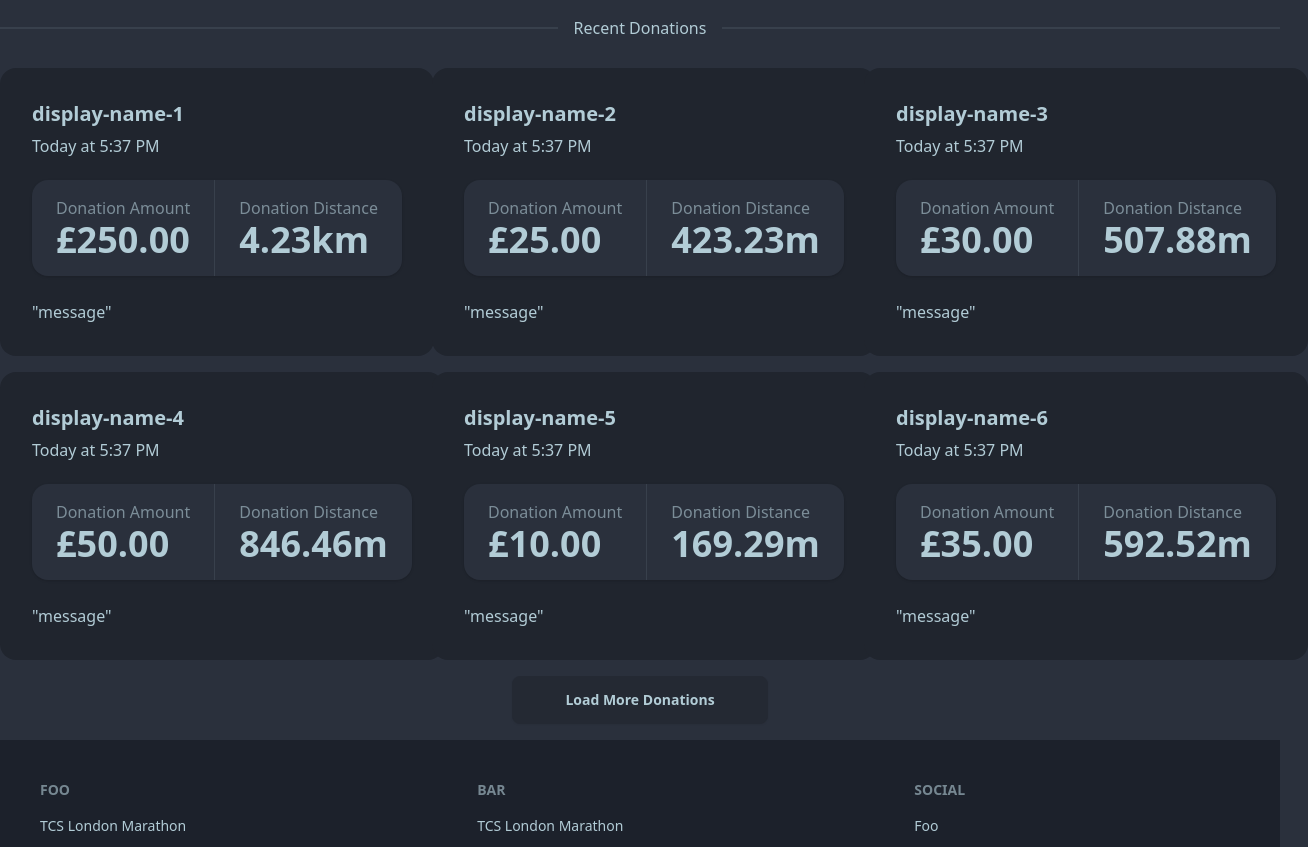
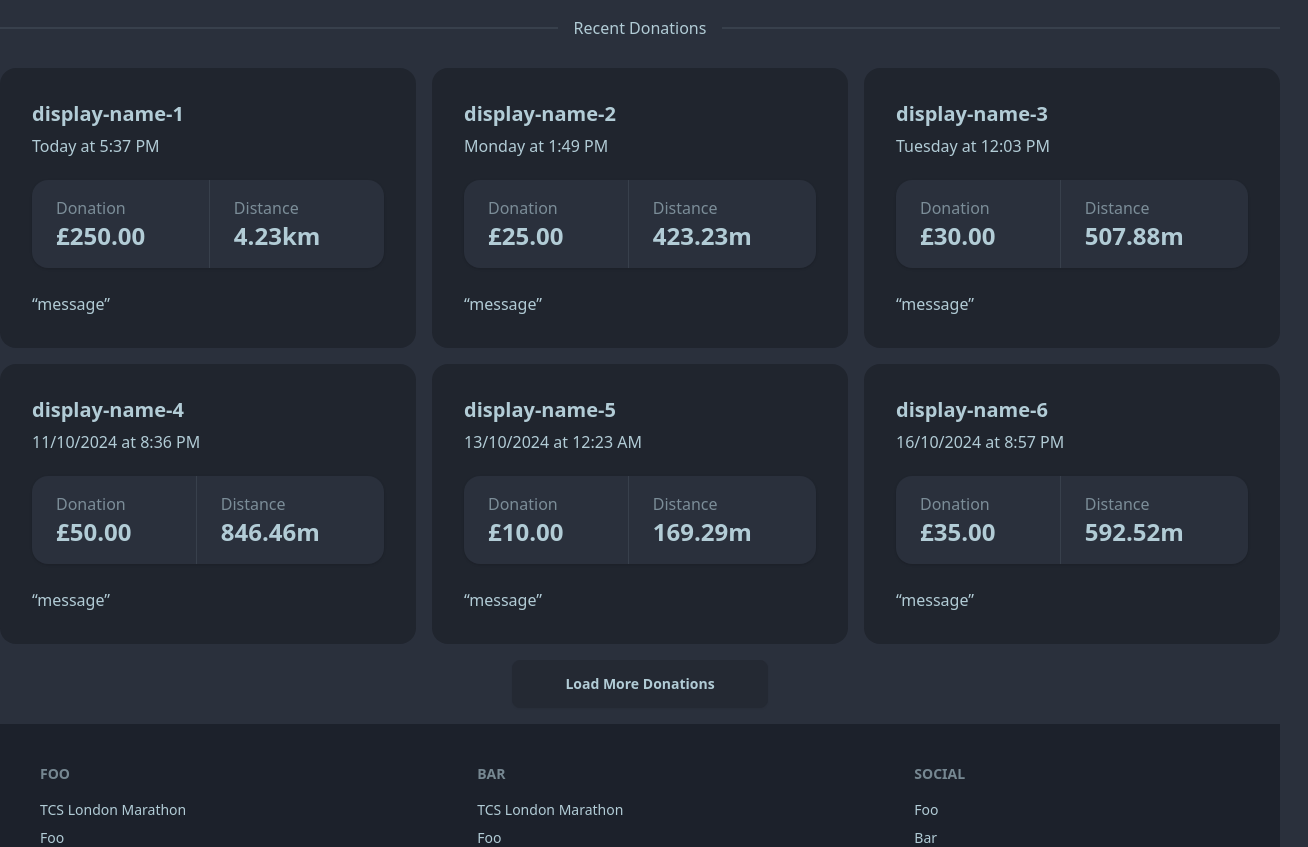
Before and after one commit to curtiscde/londonmarathon, a Next.js app: page / in a window 1280 px wide. Shown: the part 940-1787 px from the top of the page, 1308 px wide, since content can reach past the window. Built offline with nearby package versions, Linux system fonts and the light colour scheme; some icons are missing.

Commit message:
display different colours per donation

```diff
--- a/app/components/ActivityCard.tsx
+++ b/app/components/ActivityCard.tsx
@@ -24,12 +24,12 @@ export default function ActivityCard({ activity }: ActivityCardProps) {
 
         <div className="stats shadow w-full mt-2 mb-4">
           <div className="stat">
-            <div className="stat-title text-xs">Distance</div>
+            <div className="stat-title">Distance</div>
             <div className="stat-value text-2xl">{activity.distanceFormatted}</div>
           </div>
 
           <div className="stat">
-            <div className="stat-title text-xs">Time</div>
+            <div className="stat-title">Time</div>
             <div className="stat-value text-2xl">{activity.movingTimeFormatted}</div>
           </div>
         </div>
--- a/app/components/DonationCard.tsx
+++ b/app/components/DonationCard.tsx
@@ -21,20 +21,20 @@ export default function DonationCard({ donation }: DonationCardProps) {
         </h6>
         <div className="stats shadow w-full mt-2 mb-4">
           <div className="stat">
-            <div className="stat-title">Donation Amount</div>
-            <div className="stat-value">&pound;{donation.displayAmount}</div>
+            <div className="stat-title">Donation</div>
+            <div className="stat-value text-2xl">&pound;{donation.displayAmount}</div>
           </div>
           {
             donation.donationMap != null &&
             <div className="stat">
-              <div className="stat-title">Donation Distance</div>
-              <div className="stat-value">{donation.donationMap.donationDistanceDisplay}</div>
+              <div className="stat-title">Distance</div>
+              <div className="stat-value text-2xl">{donation.donationMap.donationDistanceDisplay}</div>
             </div>
           }
         </div>
         <blockquote>
           <p>
-            &quot;{donation.message}&quot;
+            &ldquo;{donation.message}&rdquo;
           </p>
         </blockquote>
       </div>
--- a/app/components/Map.tsx
+++ b/app/components/Map.tsx
@@ -5,8 +5,12 @@ import "leaflet/dist/leaflet.css"
 import "leaflet-defaulticon-compatibility"
 import "leaflet-defaulticon-compatibility/dist/leaflet-defaulticon-compatibility.css"
 import "./map.css"
+import dayjs from 'dayjs'
+import calendar from 'dayjs/plugin/calendar'
 import { RouteCoord } from "../types/RouteCoord";
 import { Donation } from "../fundraising/types/Donation";
+
+dayjs.extend(calendar);
 
 const mapCenter = { lat: 51.4933006, lng: -0.0408809 }
 
@@ -16,6 +20,13 @@ interface MapProps {
 }
 
 export default function Map({ routeCoords, donations }: MapProps) {
+  const colours = [
+    '#EA526F',
+    '#4BC6B9',
+    '#791E94',
+    '#0A014F'
+  ]
+
   return (
     <div className="flex justify-center w-full overflow-hidden">
       <MapContainer center={mapCenter} zoom={13} scrollWheelZoom={false}>
@@ -25,12 +36,31 @@ export default function Map({ routeCoords, donations }: MapProps) {
         />
         <Polyline pathOptions={{ color: 'grey', weight: 4 }} positions={routeCoords.map(({ lat, lon }) => [lat, lon])} />
         {
-          donations.map((donation) => {
+          donations.map((donation, donationIndex) => {
             if (donation.donationMap == null) return null
+
+            const colour = colours[donationIndex % colours.length]
+
             return (
-              <Polyline key={donation.id} pathOptions={{ color: 'blue', weight: 4 }} positions={donation.donationMap?.coords.map(({ lat, lon }) => [lat, lon])}>
+              <Polyline key={donation.id} pathOptions={{ color: colour, weight: 4 }} positions={donation.donationMap?.coords.map(({ lat, lon }) => [lat, lon])}>
                 <Popup>
-                  {donation.donorDisplayName}
+                  <h4><strong>{donation.donorDisplayName}</strong></h4>
+                  <p>
+                    <strong>Donation Date:</strong> {dayjs(donation.donationDate).calendar(null, { sameElse: "DD/MM/YYYY [at] h:mm A" })}
+                  </p>
+                  <p>
+                    <strong>Donation Amount:</strong> £{donation.displayAmount}
+                  </p>
+                  <p>
+                    <strong>Donation Distance:</strong> {donation.donationMap.donationDistanceDisplay}
+                  </p>
+                  {
+                    donation.message != null &&
+                    <p>
+                      &ldquo;{donation.message}&rdquo;
+                    </p>
+                  }
+
                 </Popup>
               </Polyline>
             )
--- a/app/justGiving/mockDonations.json
+++ b/app/justGiving/mockDonations.json
@@ -19,13 +19,13 @@
     {
       "amount": "25.00",
       "currencyCode": "GBP",
-      "donationDate": "\/Date(1728063456787+0000)\/",
+      "donationDate": "\/Date(1728308996987+0000)\/",
       "donationRef": null,
       "donorDisplayName": "display-name-2",
       "donorLocalAmount": "2.75",
       "donorLocalCurrencyCode": "EUR",
       "estimatedTaxReclaim": 0.56,
-      "id": 1,
+      "id": 2,
       "image": "",
       "message": "message",
       "source": "SponsorshipDonations",
@@ -35,13 +35,13 @@
     {
       "amount": "30.00",
       "currencyCode": "GBP",
-      "donationDate": "\/Date(1728063456787+0000)\/",
+      "donationDate": "\/Date(1728388996987+0000)\/",
       "donationRef": null,
       "donorDisplayName": "display-name-3",
       "donorLocalAmount": "2.75",
       "donorLocalCurrencyCode": "EUR",
       "estimatedTaxReclaim": 0.56,
-      "id": 1,
+      "id": 3,
       "image": "",
       "message": "message",
       "source": "SponsorshipDonations",
@@ -51,13 +51,13 @@
     {
       "amount": "50.00",
       "currencyCode": "GBP",
-      "donationDate": "\/Date(1728063456787+0000)\/",
+      "donationDate": "\/Date(1728678996987+0000)\/",
       "donationRef": null,
       "donorDisplayName": "display-name-4",
       "donorLocalAmount": "2.75",
       "donorLocalCurrencyCode": "EUR",
       "estimatedTaxReclaim": 0.56,
-      "id": 1,
+      "id": 4,
       "image": "",
       "message": "message",
       "source": "SponsorshipDonations",
@@ -67,13 +67,13 @@
     {
       "amount": "10.00",
       "currencyCode": "GBP",
-      "donationDate": "\/Date(1728063456787+0000)\/",
+      "donationDate": "\/Date(1728778996987+0000)\/",
       "donationRef": null,
       "donorDisplayName": "display-name-5",
       "donorLocalAmount": "2.75",
       "donorLocalCurrencyCode": "EUR",
       "estimatedTaxReclaim": 0.56,
-      "id": 1,
+      "id": 5,
       "image": "",
       "message": "message",
       "source": "SponsorshipDonations",
@@ -83,13 +83,13 @@
     {
       "amount": "35.00",
       "currencyCode": "GBP",
-      "donationDate": "\/Date(1728063456787+0000)\/",
+      "donationDate": "\/Date(1729112240471+0000)\/",
       "donationRef": null,
       "donorDisplayName": "display-name-6",
       "donorLocalAmount": "2.75",
       "donorLocalCurrencyCode": "EUR",
       "estimatedTaxReclaim": 0.56,
-      "id": 1,
+      "id": 6,
       "image": "",
       "message": "message",
       "source": "SponsorshipDonations",
--- a/app/page.tsx
+++ b/app/page.tsx
@@ -21,12 +21,9 @@ export default async function Page() {
   let stravaProfileUrl: string
 
   if (process.env.STRAVA_REFRESH_TOKEN != null && typeof process.env.STRAVA_REFRESH_TOKEN === 'string') {
-    await Strava.load(process.env.STRAVA_REFRESH_TOKEN)
+    await Strava.load(process.env.STRAVA_REFRESH_TOKEN);
 
-    const { activities, profileUrl } = Strava
-
-    stravaActivities = activities
-    stravaProfileUrl = profileUrl
+    ({ activities: stravaActivities, profileUrl: stravaProfileUrl } = Strava)
   }
 
   return (
--- a/package.json
+++ b/package.json
@@ -30,7 +30,7 @@
     "@types/node": "^20",
     "@types/react": "^18",
     "@types/react-dom": "^18",
-    "daisyui": "^4.12.10",
+    "daisyui": "^4.12.13",
     "eslint": "^8",
     "eslint-config-next": "14.2.13",
     "jest": "^29.7.0",
```
Also changed, not shown: 2 other files (tests, documents, lock files or other folders).
